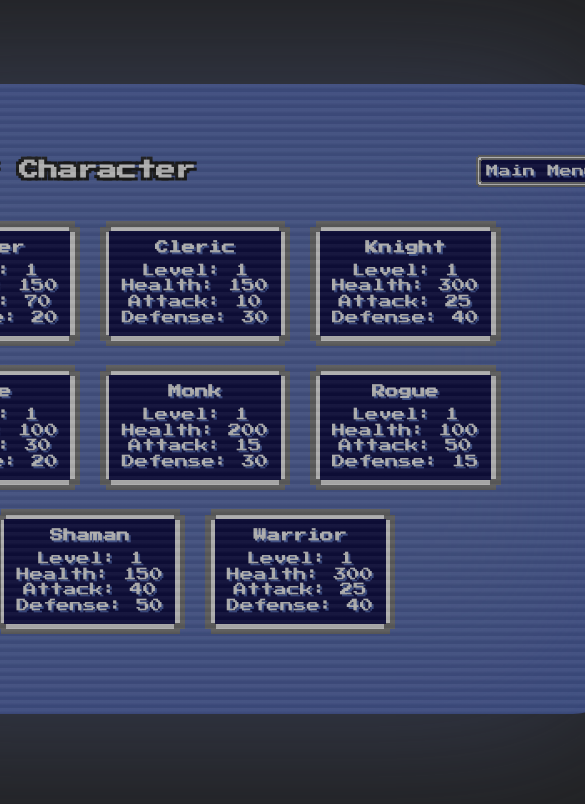
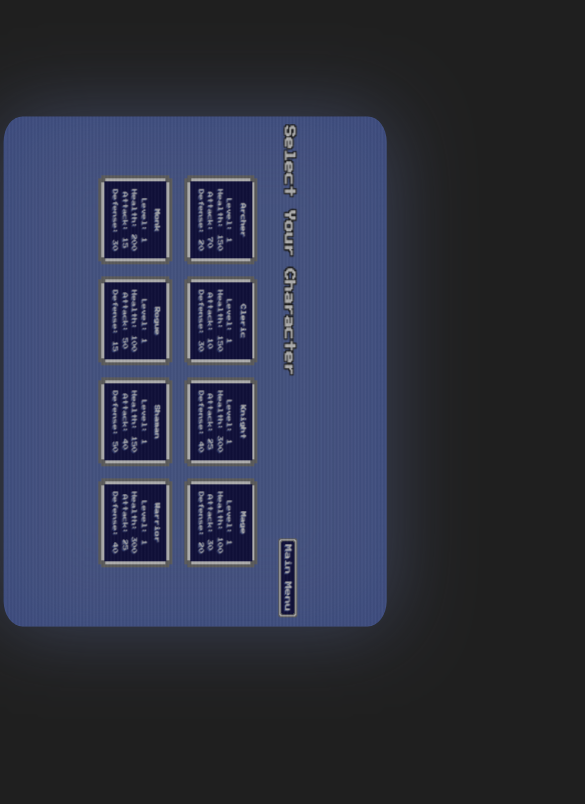
Before and after one commit to RudyMathis/ReactRPG, a React (Vite) app in the folder RPG/: page /select-character in a window 390 px wide. Shown: the top 804 px of the page, 585 px wide, since content can reach past the window. Built offline with nearby package versions, Linux system fonts and the light colour scheme.

Commit message:
temp mobile responsiveness

```diff
--- a/RPG/src/components/ui/UI.module.css
+++ b/RPG/src/components/ui/UI.module.css
@@ -104,7 +104,7 @@
 
 .settingsOverlay[data-open="true"] {
     position: absolute;
-    top: -70%;
+    top: -54%;
     left: -2.65%;
     width: var(--width);
     height: var(--height);
--- a/RPG/src/index.css
+++ b/RPG/src/index.css
@@ -78,8 +78,8 @@ footer, header, hgroup, menu, nav, section {
 
 #root {
 	position: relative;
-	width: 100vw;
-	height: 90vh;
+	/* width: 100vw;
+	height: 90vh; */
 	display: flex;
 	justify-content: center;
 	align-items: center;
@@ -132,6 +132,7 @@ button {
 }
 
 /* Button */
+
 .btn {
     background-color: transparent;
     width: max-content;
@@ -150,11 +151,16 @@ button {
     filter: brightness(1.2);
 }
 
-/* Media query for laptop width (example: 1024px) */
 @media (max-width: 1024px) {
-    :root {
-		font-size: calc(14px * 0.7);
-        --width: calc(1200px * 0.7);  /* Reduce width by 10% */
-        --height: calc(900px * 0.7);  /* Reduce height by 10% */
-    }
+	#root {
+		zoom: .7;
+	}
 }
+
+@media (max-width: 420px) {
+	#root {
+		zoom: .425;
+		transform: rotate(90deg);
+		margin-top: 70vh;
+	}
+}
--- a/RPG/src/routes/gameState/GameState.module.css
+++ b/RPG/src/routes/gameState/GameState.module.css
@@ -66,17 +66,18 @@
 }
 
 .detailScreenOverlay {
-    position: fixed;
+    position: absolute;
     top: 0;
     left: 0;
-    width: 100vw;
-    height: 100vh;
+    width: 100%;
+    height: 100%;
     background: rgba(0, 0, 0, 0.5);
     display: flex;
     justify-content: center;
     align-items: center;
     z-index: var(--high-layer);
     cursor: pointer;
+    border-radius: 5%;
 }
 
 .detailScreenContent {
```
